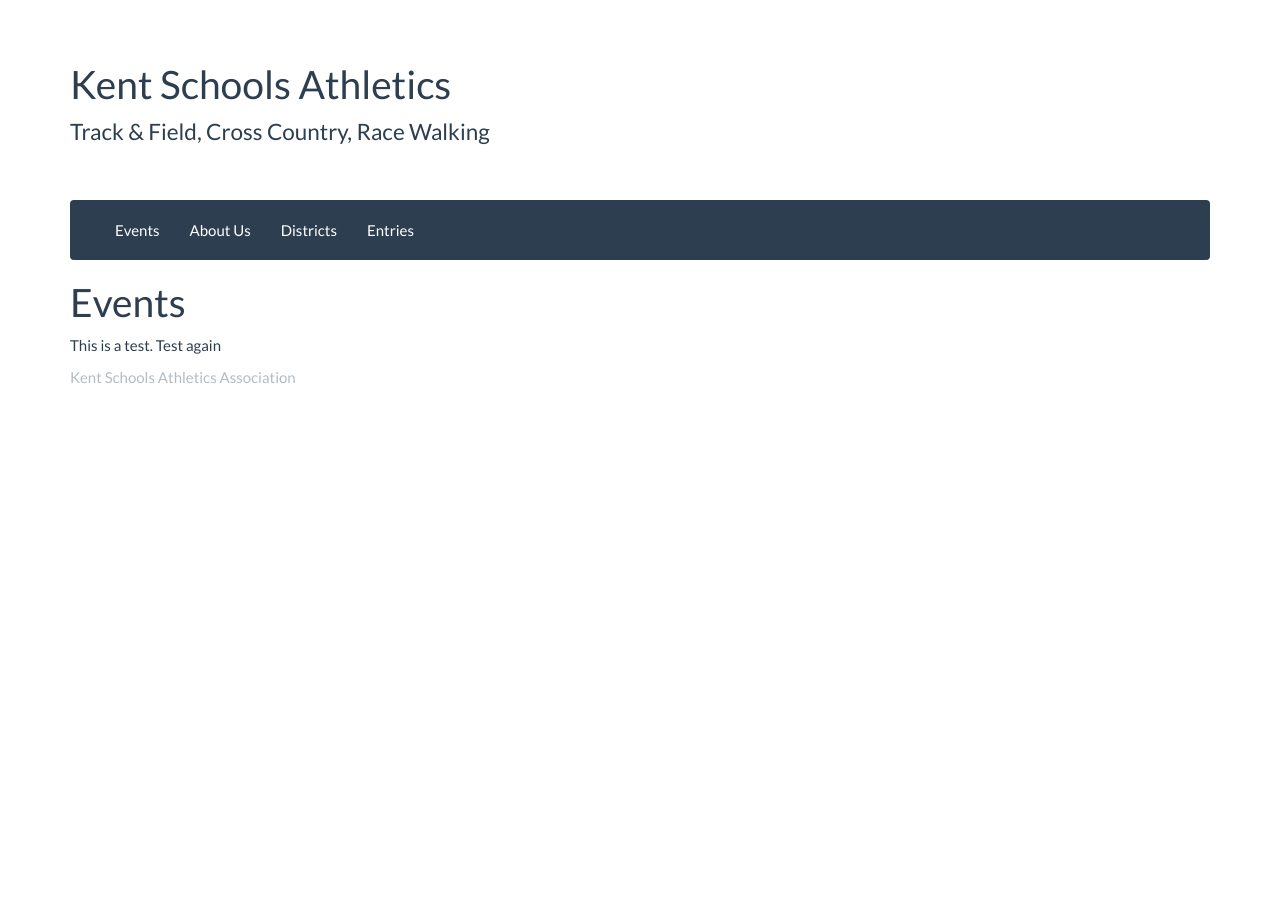
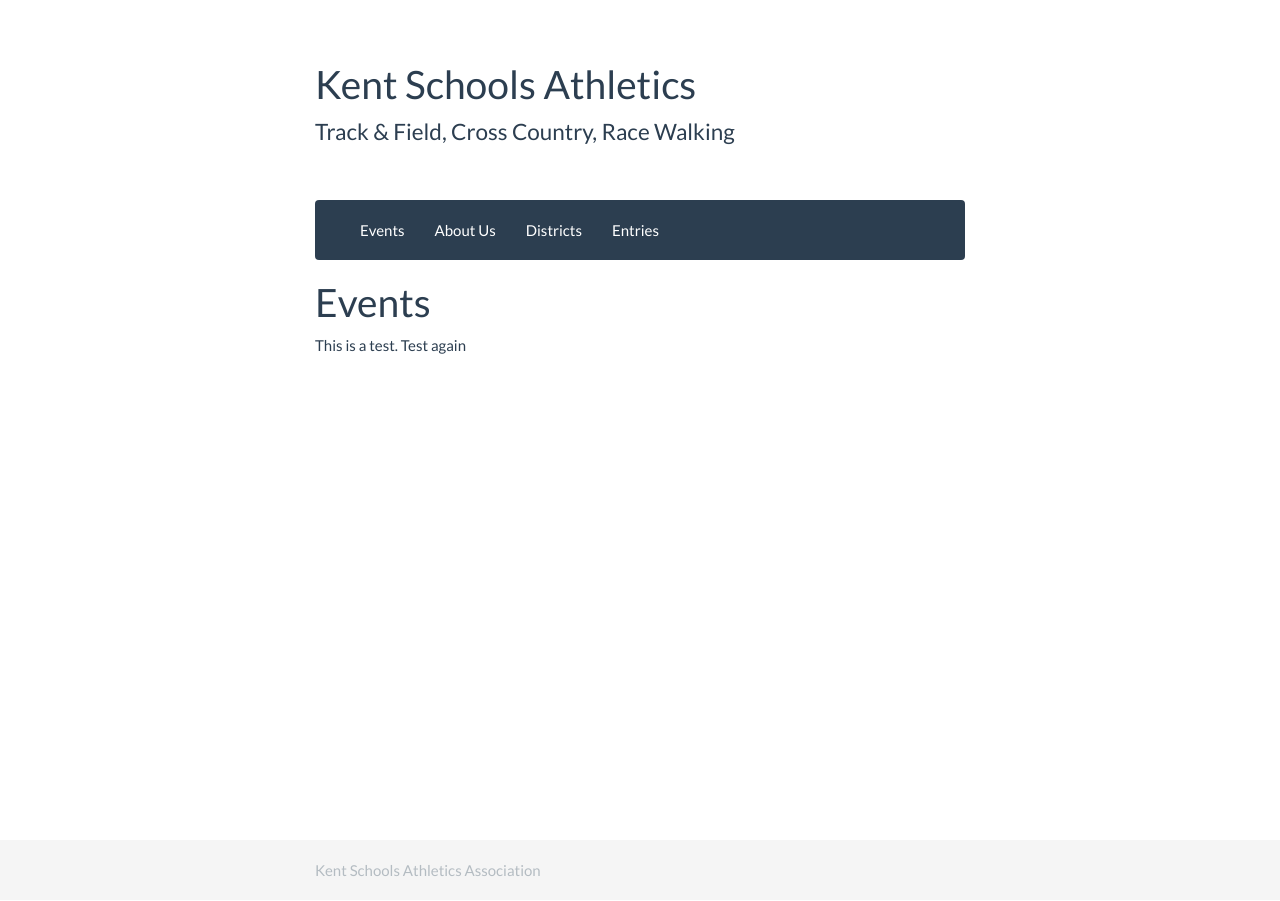
Before and after one commit to chrisnewark/chrisnewark.github.io, a Jekyll site: the page built from index.md, in a window 1280 px wide. Built offline with Jekyll 4.4.1, drawn with Linux system fonts in a browser that asks for light colours.

Commit message:
Added styles for footer

```diff
--- a/_includes/header.html
+++ b/_includes/header.html
@@ -6,6 +6,7 @@
         <meta name="viewport" content="width=device-width, initial-scale=1">
         <meta http-equiv="X-UA-Compatible" content="IE=edge" />
         <link rel="stylesheet" href="/css/bootstrap.css" media="screen">
+        <link rel="stylesheet" href="/css/custom.css">
 
         <!-- HTML5 shim, for IE6-8 support of HTML5 elements -->
         <!--[if lt IE 9]>
--- /dev/null
+++ b/css/custom.css
@@ -0,0 +1,32 @@
+/* Sticky footer styles
+-------------------------------------------------- */
+html {
+  position: relative;
+  min-height: 100%;
+}
+body {
+  /* Margin bottom by footer height */
+  margin-bottom: 60px;
+}
+.footer {
+  position: absolute;
+  bottom: 0;
+  width: 100%;
+  /* Set the fixed height of the footer here */
+  height: 60px;
+  background-color: #f5f5f5;
+}
+
+
+/* Custom page CSS
+-------------------------------------------------- */
+/* Not required for template or sticky footer method. */
+
+.container {
+  width: auto;
+  max-width: 680px;
+  padding: 0 15px;
+}
+.container .text-muted {
+  margin: 20px 0;
+}
```
